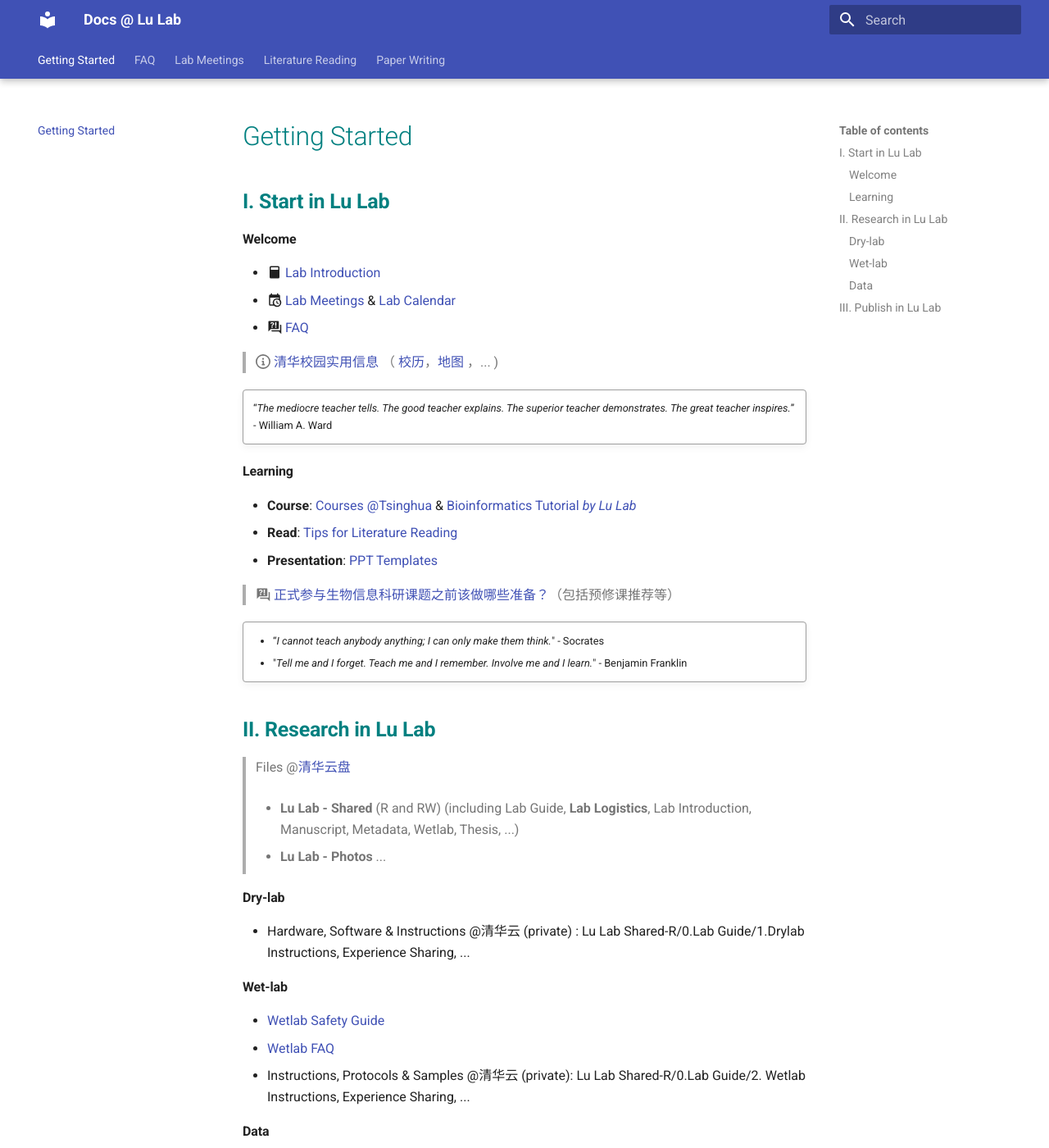
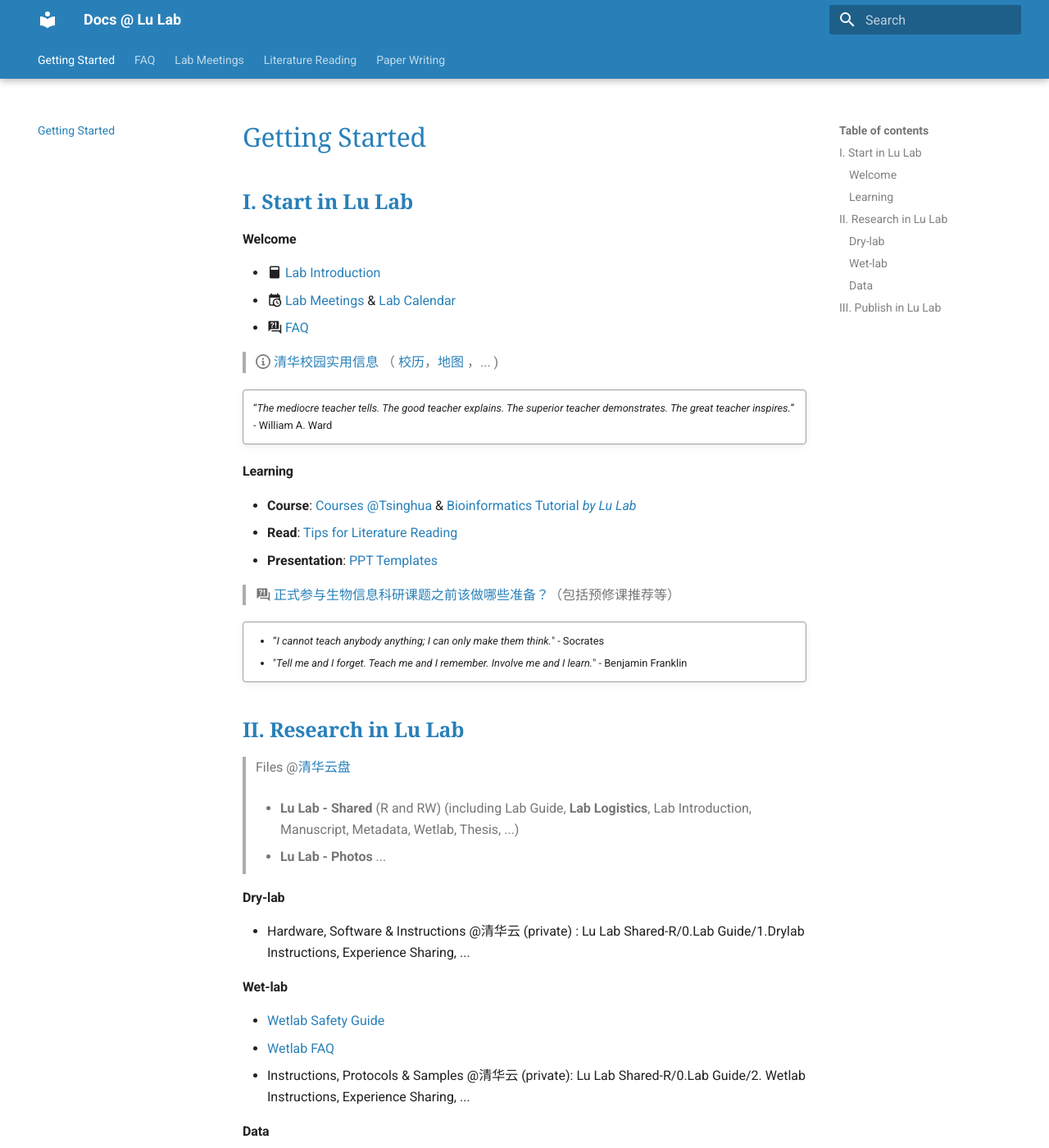
Before and after one commit to lulab/mkdocs, an MkDocs documentation site: the page built from docs/index.md, in a window 1280 px wide and 1400 px high. Shown: the whole window at 82% size. Built offline with MkDocs 1.6.1 and Material for MkDocs 9.7.7, drawn with Linux system fonts in a browser that asks for light colours.

Commit message:
Add color theme

```diff
--- a/docs/extra.css
+++ b/docs/extra.css
@@ -1,9 +1,17 @@
+:root  > * {
+  --md-primary-fg-color:  #2980b9;
+}
+
+
 .md-typeset h1 {
-	color: teal;
+#	color: teal;
+	color: #2980b9;
+    font-family: Georgia, "Microsoft Yahei","Heiti", "Times New Roman", serif;
 }
 .md-typeset h2 {
-	color: teal;
+	color: #2980b9;
 	font-weight: bold;
+    font-family: Georgia,"Microsoft Yahei","Heiti", "Times New Roman", serif;
 }
 .md-nav {
 	color: grey;
--- a/mkdocs.yml
+++ b/mkdocs.yml
@@ -3,6 +3,8 @@ site_name: Docs @ Lu Lab
 site_url: http://lulab.life.tsinghua.edu.cn/docs
 theme:
   name: material
+  palette:
+    primary: custom
   features:
     - navigation.tabs
     - navigation.tabs.sticky
```
Also changed, not shown: 1 other file.
